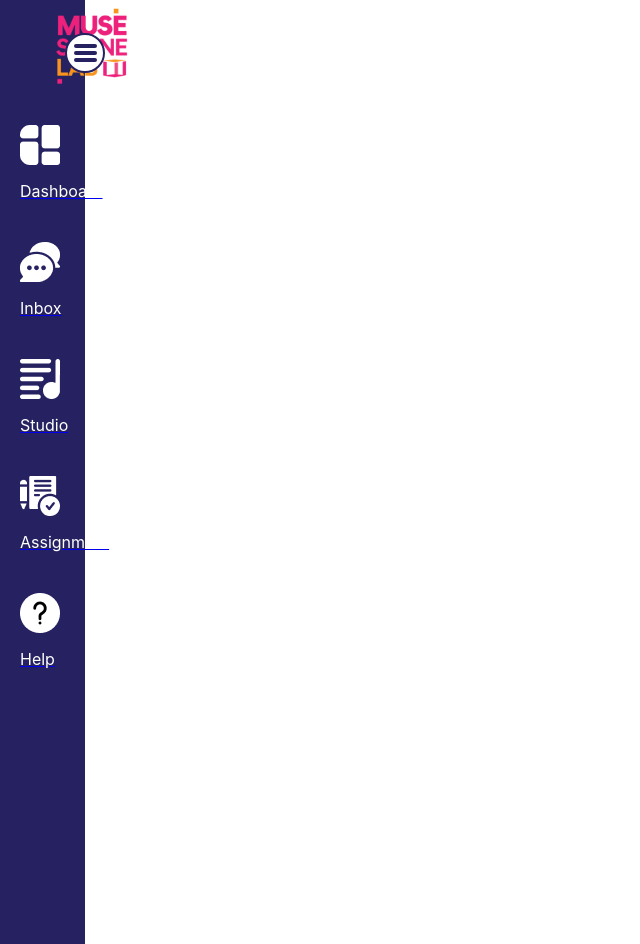
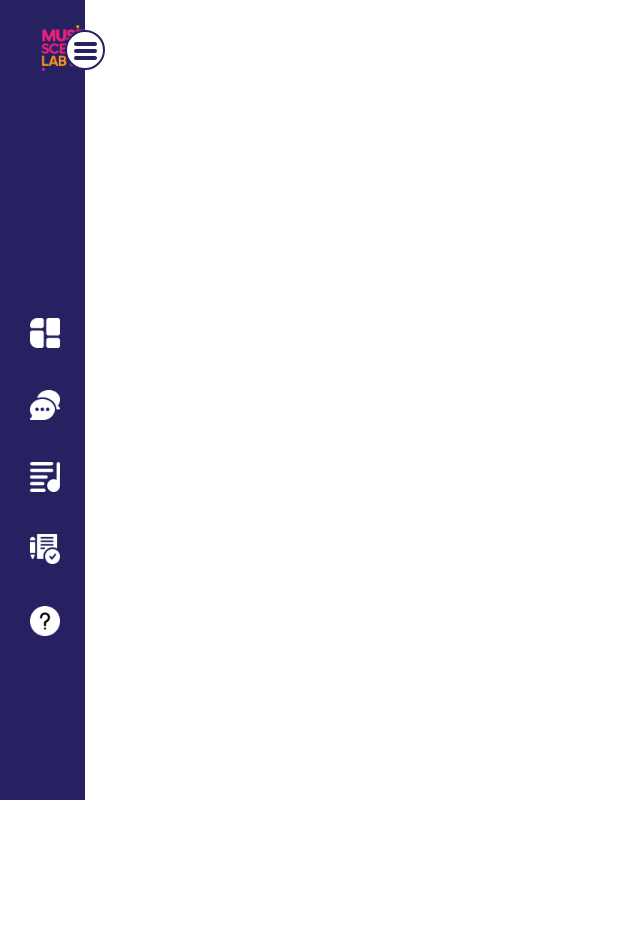
Before and after one commit to s3897362/VS-319-Music, a React (Create React App) app in the folder msl-web-demo/: page / in a window 1280 px wide. Shown: the whole page, without its empty margins (0-640 px from the left). After the commit the page ends 800 px from the top, so only its background shows below. Built offline with nearby package versions, Linux system fonts and the light colour scheme.

Commit message:
modify height and layout for nav

```diff
--- a/msl-web-demo/src/App.css
+++ b/msl-web-demo/src/App.css
@@ -1,6 +1,6 @@
 .App {
   width: 100vw;
-  height: 100vh;
+  height: auto;
 }
 
 body {
--- a/msl-web-demo/src/components/Sidebar/Sidebar.css
+++ b/msl-web-demo/src/components/Sidebar/Sidebar.css
@@ -1,7 +1,8 @@
 .side-nav-container{
-    width: 180px;
+    width: 200px;
+    height: fit-content;
     background-color: #262261;
-    position: relative;
+    position: absolute;
     color: white;
     align-items: center;
 
@@ -11,9 +12,12 @@
 .side-nav-container-NX{
   width: 85px;
 }
+
+.nav-upper{
+  height: 100vh;
+}
 .nav-upper, .nav-heading, .nav-menu, .menu-item{
   display: grid;
-  align-items: center;
 }
 
 .nav-heading{
@@ -26,7 +30,8 @@
   display: flex;
   margin-left: auto;
   margin-right: auto;
-  width: 50%;
+  padding: 20px 35px;
+  width: 80%;
 }
 .ham-menu{
   position: absolute;
@@ -81,17 +86,24 @@
 
 .nav-menu{
   grid-template-rows: repeat(7,1fr);
-  margin-top: 50px;
-  margin-left: 20px;
+
+
 }
 
-.nav-item {
-  height: 45px;
-  width: 16em;
-  display: block;
+.menu-item {
+  height: 40px;
+  display: flex;
   color: white;
   text-decoration: none;
   border-radius: 10px;
   position: relative;
   align-items: center;
+  margin: auto 20px;
 }
+.menu-item:hover{
+  background-color: #ED217C;
+}
+.menu-item img{
+  width: 30px;
+  padding: 0 10px;
+}
--- a/msl-web-demo/src/components/Sidebar/Sidebar.jsx
+++ b/msl-web-demo/src/components/Sidebar/Sidebar.jsx
@@ -48,9 +48,9 @@ const Sidebar =() => {
                 </div>
                 <div className="nav-menu">
                     {menuItem.map(({text,icon}) => (
-                        <a href="#" className='menu-item'>
+                        <a href="#" className={isExpanded ? 'menu-item' : "menu-item menu-item-NX"}>
                             <img className='menu-icon' src={icon} alt="" srcset=""/>
-                            <p className='nav-item'>{text}</p>
+                            {isExpanded && <p>{text}</p>}
                         </a>
                     ))}
 
```
